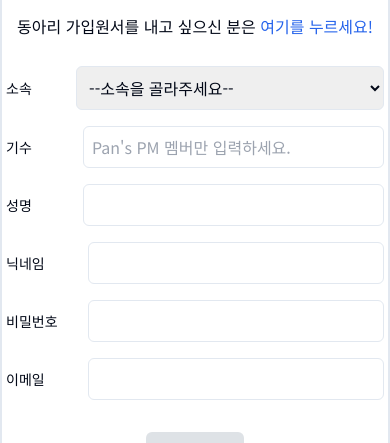
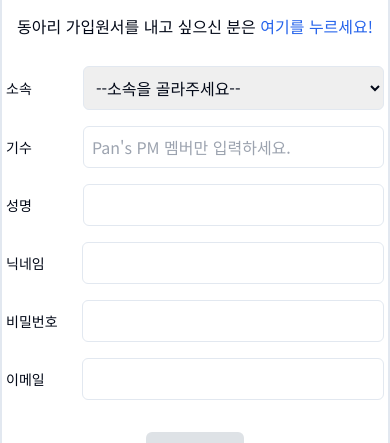
Before and after one commit to byeolee1221/pans-pm-refactoring, a React (Vite) app: page /signup in a window 390 px wide. Shown: the part 272-715 px from the top of the page. Built offline with nearby package versions, Linux system fonts and the light colour scheme.

Commit message:
회원가입 폼 모바일버전 간격 조정

```diff
--- a/src/routes/signup.tsx
+++ b/src/routes/signup.tsx
@@ -93,7 +93,7 @@ const SignupPage = () => {
           동아리 가입원서를 내고 싶으신 분은
           <Link to="/register" className="text-blue-600"> 여기를 누르세요!</Link>
         </p>
-        <div className="flex items-center gap-6 md:gap-14 mt-7 justify-center px-1 md:px-0">
+        <div className="flex items-center gap-8 md:gap-14 mt-7 justify-center px-1 md:px-0">
           <label htmlFor="affiliation" className="text-sm md:text-lg w-12 md:w-auto">소속</label>
           <select onChange={onChangeSelect} className={Input} name="affiliation" id="affiliation" value={affiliation} required>
             <option value="" defaultChecked disabled>--소속을 골라주세요--</option>
@@ -110,16 +110,16 @@ const SignupPage = () => {
           <label htmlFor="name" className="text-sm md:text-lg w-12 md:w-auto">성명</label>
           <input onChange={onChange} className={Input} type="text" value={name} name="name" id="name" required />
         </div>
-        <div className="flex items-center justify-center gap-2 md:gap-10 mt-4 px-1 md:px-0">
-          <label htmlFor="nickName" className="text-sm md:text-lg w-20 md:w-auto">닉네임</label>
+        <div className="flex items-center justify-center gap-4 md:gap-10 mt-4 px-1 md:px-0">
+          <label htmlFor="nickName" className="text-sm md:text-lg w-16 md:w-auto">닉네임</label>
           <input onChange={onChange} className={Input} type="text" value={nickName} name="nickName" id="nickName" required />
         </div>
-        <div className="flex items-center gap-2 md:gap-6 justify-center mt-4 px-1 md:px-0">
-          <label htmlFor="password" className="text-sm md:text-lg w-20 md:w-auto">비밀번호</label>
+        <div className="flex items-center gap-4 md:gap-6 justify-center mt-4 px-1 md:px-0">
+          <label htmlFor="password" className="text-sm md:text-lg w-16 md:w-auto">비밀번호</label>
           <input onChange={onChange} className={Input} type="password" value={password} name="password" id="password" required />
         </div>
-        <div className="flex items-center gap-2 md:gap-10 justify-center mt-4 px-1 md:px-0">
-          <label htmlFor="email" className="text-sm md:text-lg w-20 md:w-auto">이메일</label>
+        <div className="flex items-center gap-4 md:gap-10 justify-center mt-4 px-1 md:px-0">
+          <label htmlFor="email" className="text-sm md:text-lg w-16 md:w-auto">이메일</label>
           <input onChange={onChange} className={Input} type="email" value={email} name="email" id="email" required />
         </div>
         {error !== "" ? <span className={Error}>{error}</span> : null}
```
